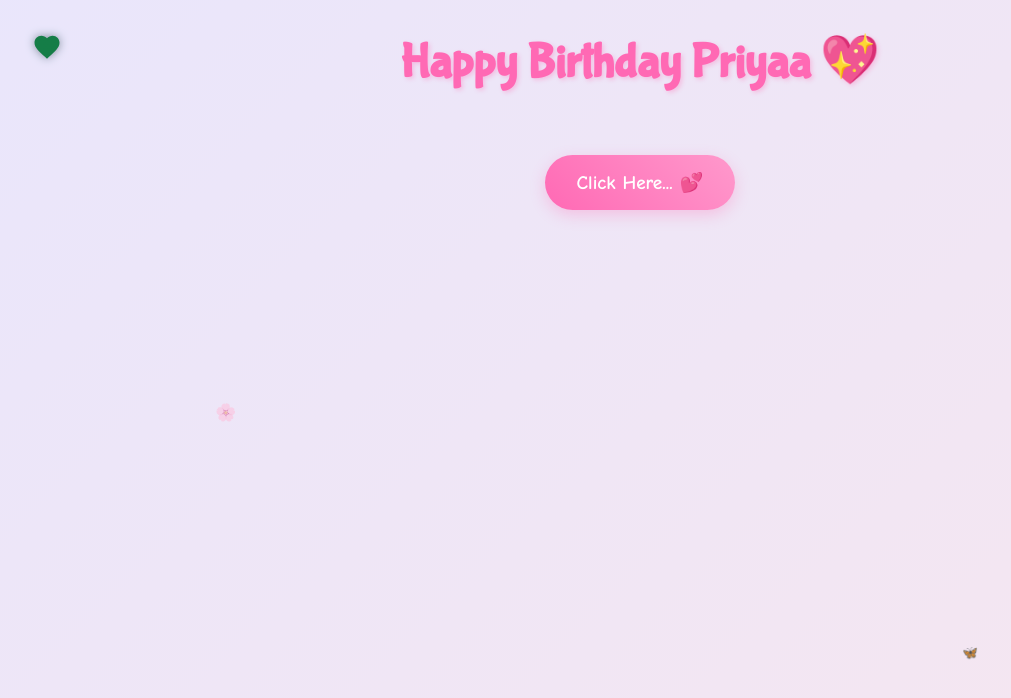
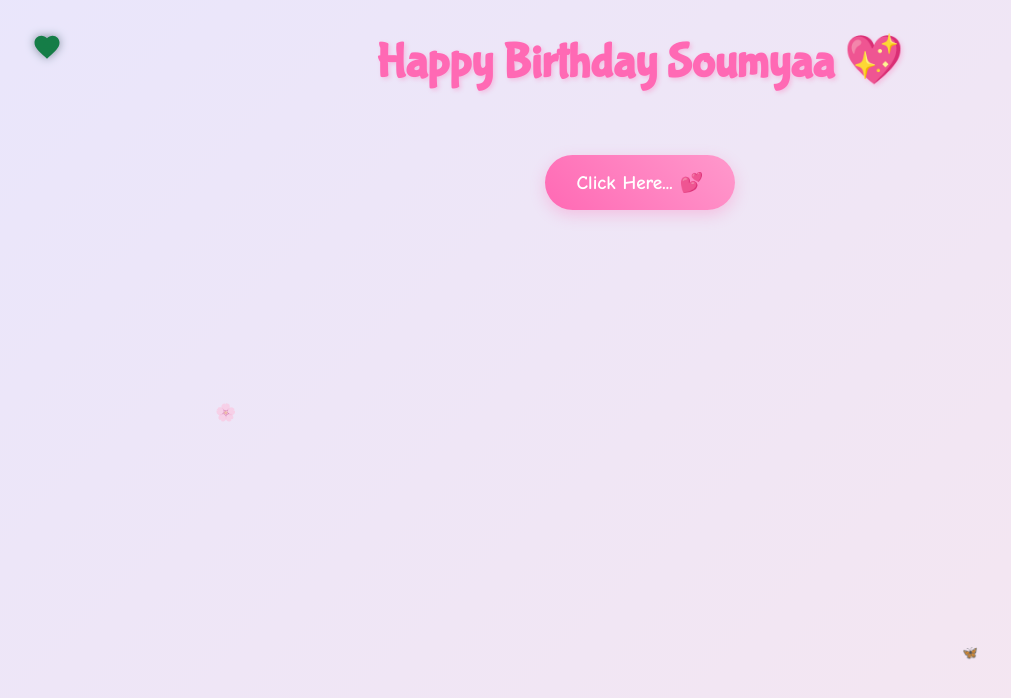
Before and after one commit to sunil4309/Birthday-wish, a plain HTML site: page cause.html in a window 1280 px wide. Shown: the whole page, without its empty margins (0-1011 px from the left). Drawn offline with nearby package versions, Linux system fonts and the light colour scheme.

Commit message:
updated website

```diff
--- a/cause.html
+++ b/cause.html
@@ -18,7 +18,7 @@
     </div>
 
     <div class="container">
-        <h1>Happy Birthday Priyaa 💖</h1>
+        <h1>Happy Birthday Soumyaa 💖</h1>
 
         <div id="reasons-container"></div>
 
```
